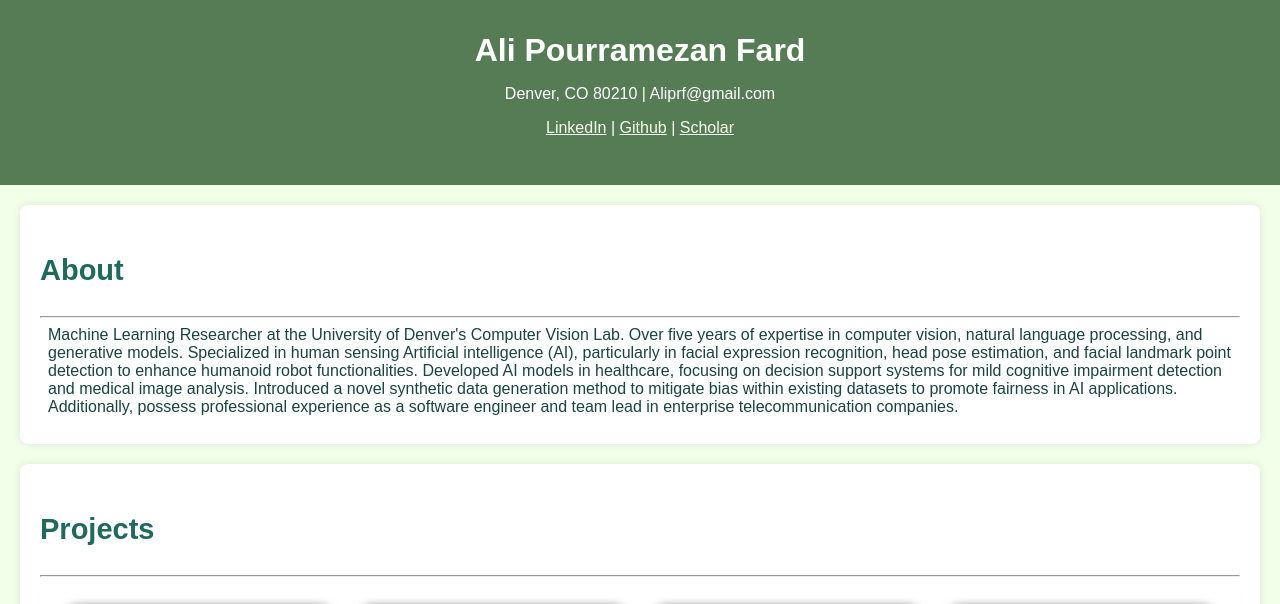
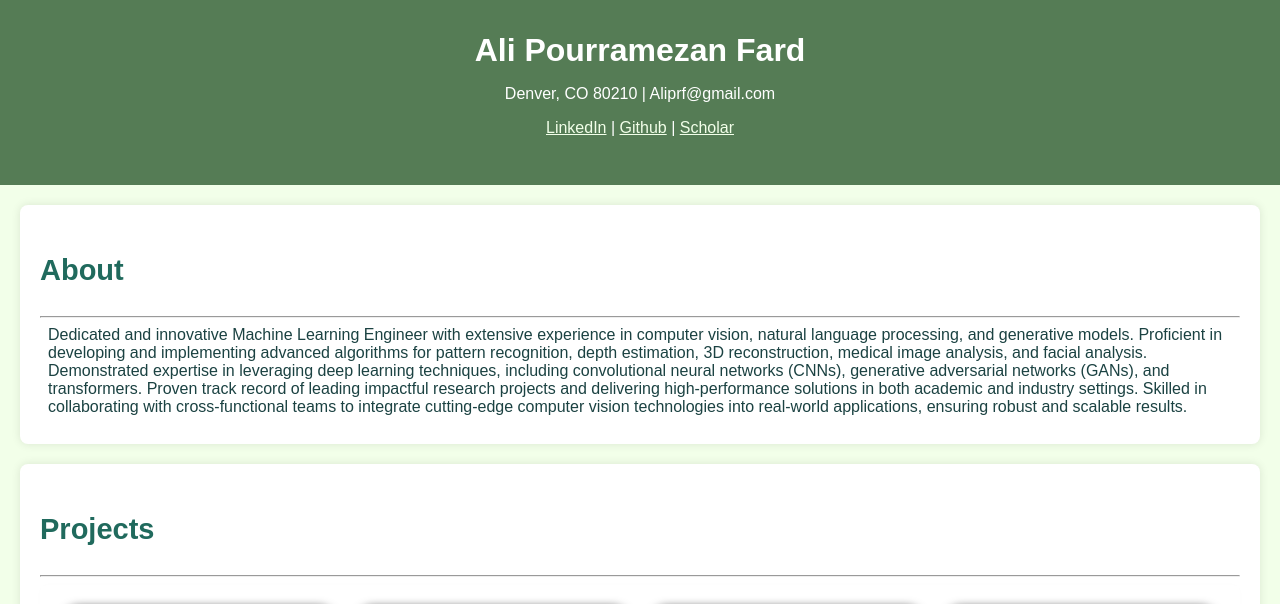
Before and after one commit to aliprf/aliprf.github.io, a plain HTML site: page index.html in a window 1280 px wide. Shown: the top 604 px of the page. Drawn offline with Linux system fonts and the light colour scheme.

Commit message:
Update index.html

```diff
--- a/index.html
+++ b/index.html
@@ -180,7 +180,7 @@
         <p class="styled-text-header-section">About</p>
         <hr>
          <p class="styled-text-details">
-		 Machine Learning Researcher at the University of Denver's Computer Vision Lab. Over five years of expertise in computer vision, natural language processing, and generative models. Specialized in human sensing Artificial intelligence (AI), particularly in facial expression recognition, head pose estimation, and facial landmark point detection to enhance humanoid robot functionalities. Developed AI models in healthcare, focusing on decision support systems for mild cognitive impairment detection and medical image analysis. Introduced a novel synthetic data generation method to mitigate bias within existing datasets to promote fairness in AI applications. Additionally, possess professional experience as a software engineer and team lead in enterprise telecommunication companies.
+	Dedicated and innovative Machine Learning Engineer with extensive experience in computer vision, natural language processing, and generative models. Proficient in developing and implementing advanced algorithms for pattern recognition, depth estimation, 3D reconstruction, medical image analysis, and facial analysis. Demonstrated expertise in leveraging deep learning techniques, including convolutional neural networks (CNNs), generative adversarial networks (GANs), and transformers. Proven track record of leading impactful research projects and delivering high-performance solutions in both academic and industry settings. Skilled in collaborating with cross-functional teams to integrate cutting-edge computer vision technologies into real-world applications, ensuring robust and scalable results.
 
 	 </p>
 
```
